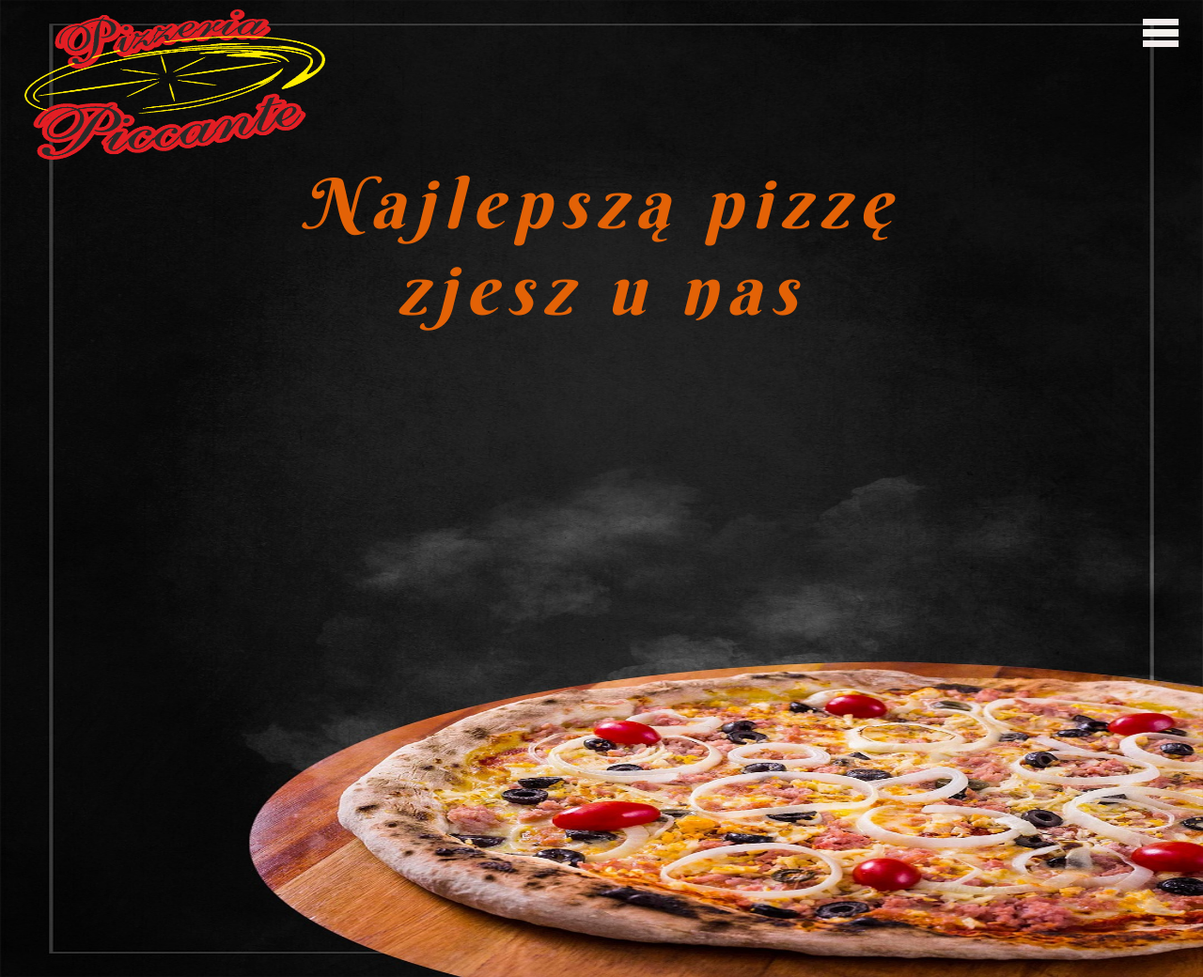
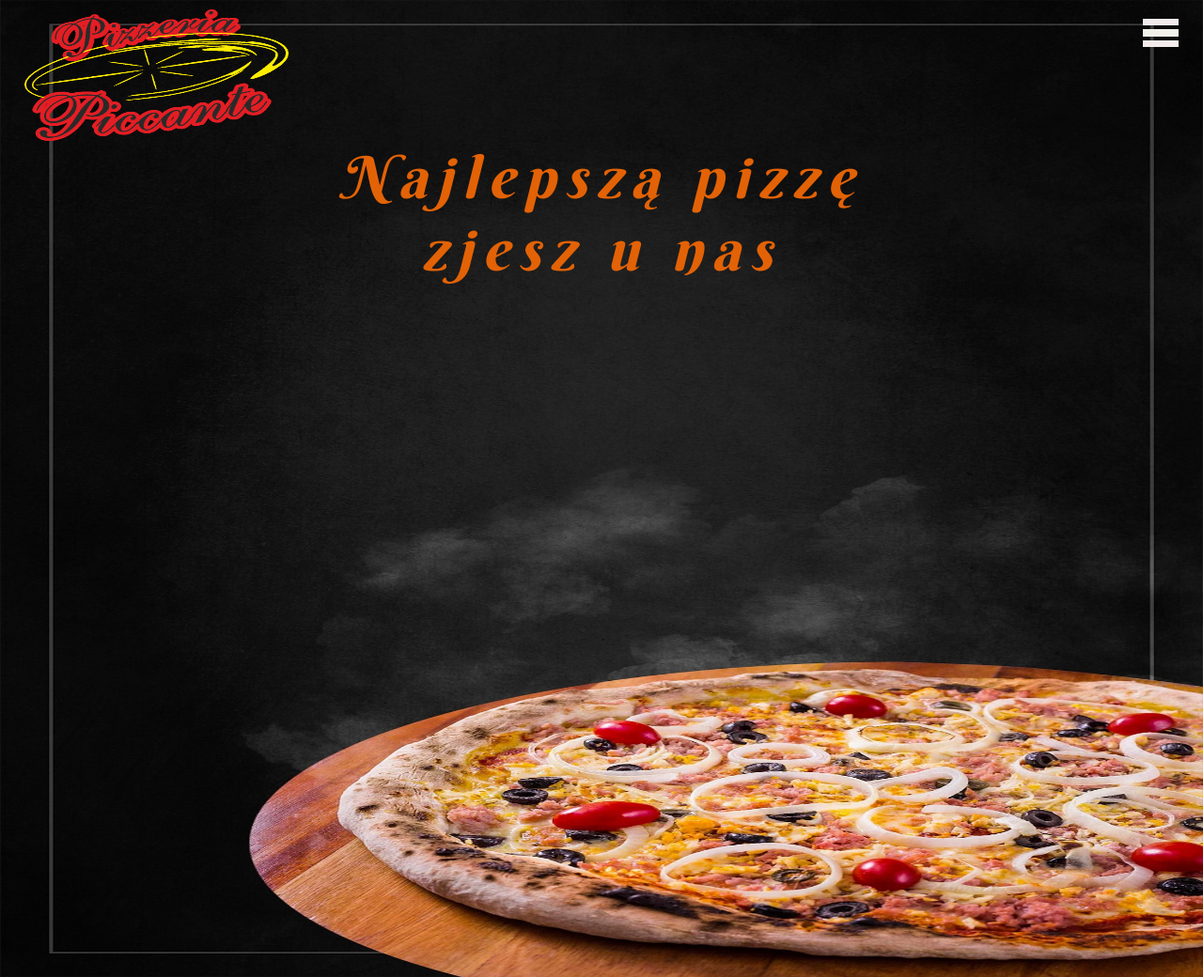
Before and after one commit to Primo84/Piccante, a plain HTML site: page Pizza.html in a window 1280 px wide. Shown: the top 1040 px of the page at 94% size. Drawn offline with nearby package versions, Linux system fonts and the light colour scheme; a web font is replaced by a local one.

Commit message:
fixed logo text

```diff
--- a/Stylesheet/Pizza/Style.css
+++ b/Stylesheet/Pizza/Style.css
@@ -10,7 +10,7 @@ div.Logo{
 
 #LogoI{
     position : absolute;
-    left : 2%; top : 10px; width : 25%; height : 160px;
+    left : 2%; top : 10px; width : 22%; height : 140px;
     z-index : 1;
 }
 
@@ -20,10 +20,10 @@ div.Logo{
     z-index : 0;
     position : absolute;
     border : 0px solid red;
-    left : 15%; top : 170px; width : 70%;
+    left : 15%; top : 150px; width : 70%;
     font-family : 'BerkshireSwashRegular';
     font-style : italic;
-    font-size : 74px;
+    font-size : 62px;
     color : rgb(1, 1, 1);
     text-align : center;
     transition-property : color;
--- a/Stylesheet/Pizza/Style_1000.css
+++ b/Stylesheet/Pizza/Style_1000.css
@@ -10,7 +10,7 @@ div.Logo{
 
 #LogoI{
     position : absolute;
-    left : 2%; top : 10px; width : 25%; height : 160px;
+    left : 2%; top : 10px; width : 25%; height : 140px;
     z-index : 1;
 }
 
@@ -20,10 +20,10 @@ div.Logo{
     z-index : 0;
     position : absolute;
     border : 0px solid red;
-    left : 15%; top : 220px; width : 70%;
+    left : 0px; top : 150px; width : 100%;
     font-family : 'BerkshireSwashRegular';
     font-style : italic;
-    font-size : 66px;
+    font-size : 52px;
     color : rgb(1, 1, 1);
     text-align : center;
     transition-property : color;
--- a/Stylesheet/Pizza/Style_1200.css
+++ b/Stylesheet/Pizza/Style_1200.css
@@ -10,7 +10,7 @@ div.Logo{
 
 #LogoI{
     position : absolute;
-    left : 2%; top : 10px; width : 25%; height : 160px;
+    left : 2%; top : 10px; width : 22%; height : 140px;
     z-index : 1;
 }
 
@@ -19,10 +19,10 @@ div.Logo{
     z-index : 0;
     position : absolute;
     border : 0px solid red;
-    left : 15%; top : 170px; width : 70%;
+    left : 15%; top : 150px; width : 70%;
     font-family : 'BerkshireSwashRegular';
     font-style : italic;
-    font-size : 70px;
+    font-size : 58px;
     color : rgb(1, 1, 1);
     text-align : center;
     transition-property : color;
--- a/Stylesheet/Pizza/Style_320.css
+++ b/Stylesheet/Pizza/Style_320.css
@@ -10,7 +10,7 @@ div.Logo{
 
 #LogoI{
     position : absolute;
-    left : 2%; top : 10px; width : 25%; height : 160px;
+    left : 2%; top : 10px; width : 25%; height : 100px;
     z-index : 1;
 }
 
@@ -19,10 +19,10 @@ div.Logo{
     z-index : 0;
     position : absolute;
     border : 0px solid red;
-    left : 15px; top : 170px; width : 290px;
+    left : 15px; top : 100px; width : 290px;
     font-family : 'BerkshireSwashRegular';
     font-style : italic;
-    font-size : 44px;
+    font-size : 40px;
     color : rgb(1, 1, 1);
     text-align : center;
     transition-property : color;
--- a/Stylesheet/Pizza/Style_390.css
+++ b/Stylesheet/Pizza/Style_390.css
@@ -10,7 +10,7 @@ div.Logo{
 
 #LogoI{
     position : absolute;
-    left : 2%; top : 10px; width : 25%; height : 160px;
+    left : 2%; top : 10px; width : 25%; height : 110px;
     z-index : 1;
 }
 
@@ -18,10 +18,10 @@ div.Logo{
     z-index : 0;
     position : absolute;
     border : 0px solid red;
-    left : 10%; top : 160px; width : 80%;
+    left : 0px; top : 110px; width : 100%;
     font-family : 'BerkshireSwashRegular';
     font-style : italic;
-    font-size : 46px;
+    font-size : 36px;
     color : rgb(1, 1, 1);
     text-align : center;
     transition-property : color;
--- a/Stylesheet/Pizza/Style_480.css
+++ b/Stylesheet/Pizza/Style_480.css
@@ -10,7 +10,7 @@ div.Logo{
 
 #LogoI{
     position : absolute;
-    left : 2%; top : 10px; width : 25%; height : 160px;
+    left : 2%; top : 10px; width : 22%; height : 100px;
     z-index : 1;
 }
 
@@ -19,10 +19,10 @@ div.Logo{
     z-index : 0;
     position : absolute;
     border : 0px solid red;
-    left : 10%; top : 170px; width : 80%;
+    left :0px; top : 100px; width : 100%;
     font-family : 'BerkshireSwashRegular';
     font-style : italic;
-    font-size : 50px;
+    font-size : 40px;
     color : rgb(1, 1, 1);
     text-align : center;
     transition-property : color;
--- a/Stylesheet/Pizza/Style_600.css
+++ b/Stylesheet/Pizza/Style_600.css
@@ -10,7 +10,7 @@ div.Logo{
 
 #LogoI{
     position : absolute;
-    left : 2%; top : 10px; width : 25%; height : 160px;
+    left : 2%; top : 10px; width : 25%; height : 110px;
     z-index : 1;
 }
 
@@ -19,10 +19,10 @@ div.Logo{
     z-index : 0;
     position : absolute;
     border : 0px solid red;
-    left : 10%; top : 160px; width : 80%;
+    left : 0px; top : 110px; width : 100%;
     font-family : 'BerkshireSwashRegular';
     font-style : italic;
-    font-size : 56px;
+    font-size : 42px;
     color : rgb(1, 1, 1);
     text-align : center;
     transition-property : color;
--- a/Stylesheet/Pizza/Style_800.css
+++ b/Stylesheet/Pizza/Style_800.css
@@ -10,7 +10,7 @@ div.Logo{
 
 #LogoI{
     position : absolute;
-    left : 2%; top : 10px; width : 25%; height : 160px;
+    left : 2%; top : 10px; width : 25%; height : 120px;
     z-index : 1;
 }
 
@@ -20,10 +20,10 @@ div.Logo{
     z-index : 0;
     position : absolute;
     border : 0px solid red;
-    left :10%; top : 175px; width : 80%;
+    left :0px; top : 120px; width : 100%;
     font-family : 'BerkshireSwashRegular';
     font-style : italic;
-    font-size : 60px;
+    font-size : 44px;
     color : rgb(1, 1, 1);
     text-align : center;
     transition-property : color;
```
